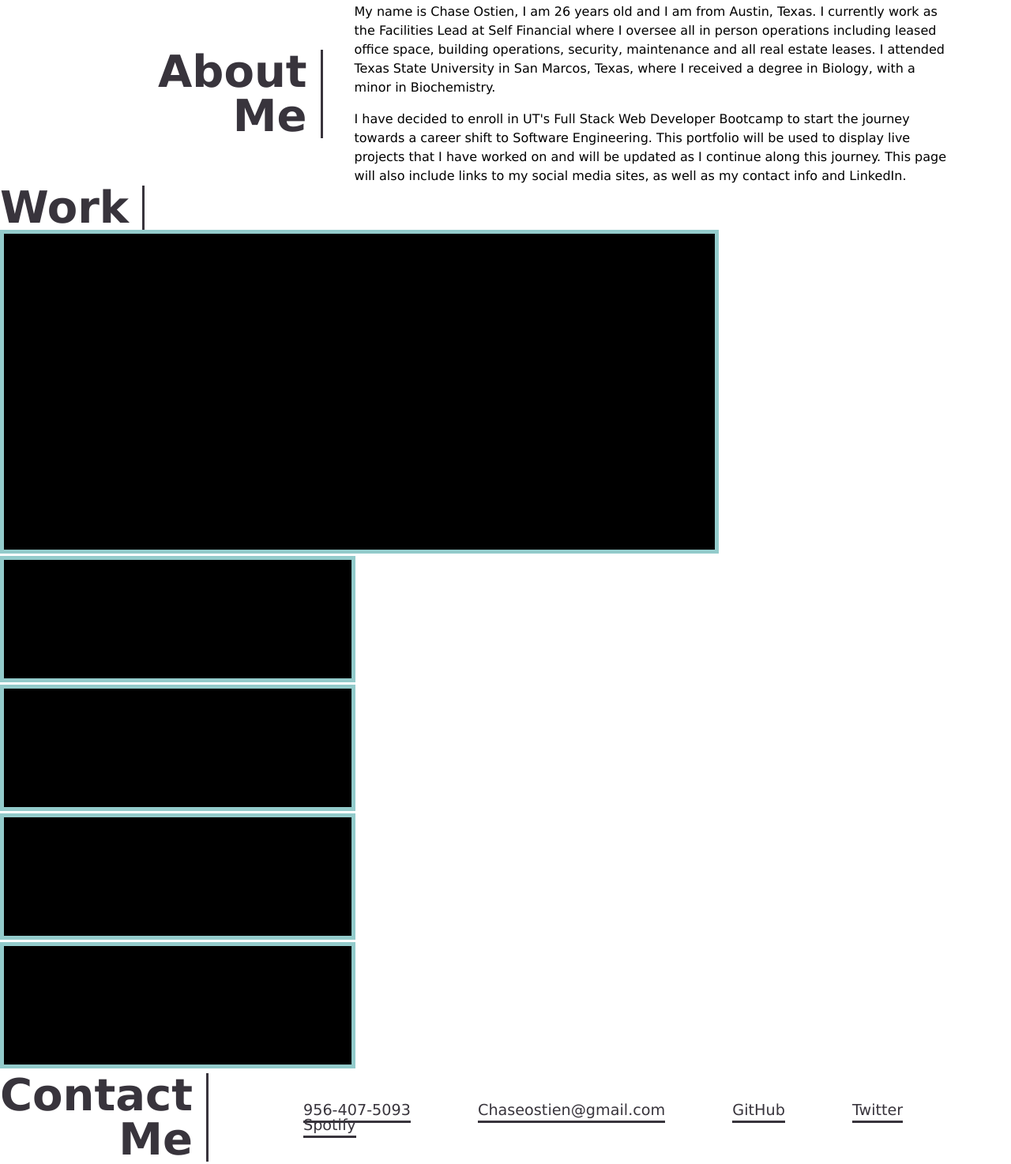
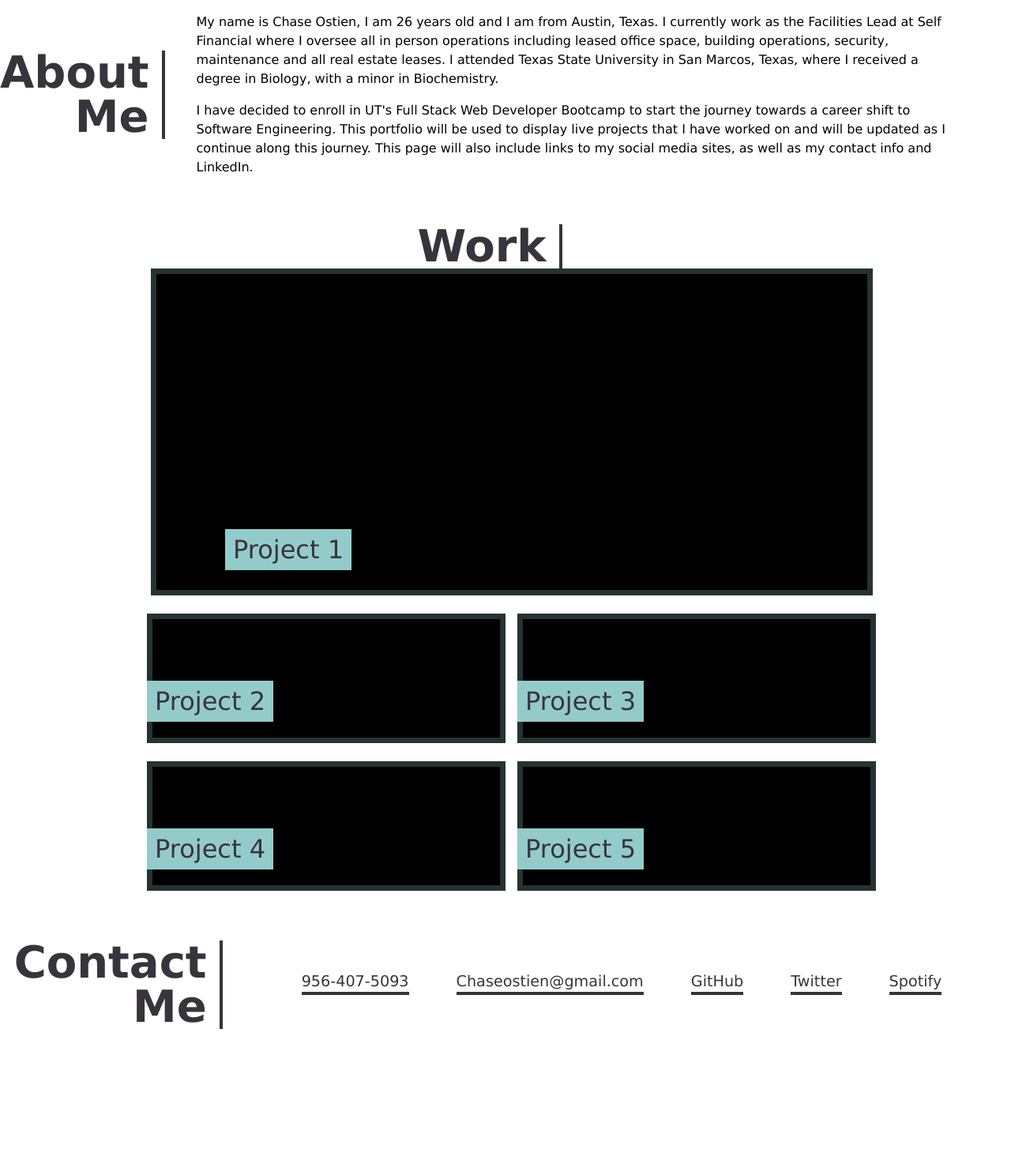
Before and after one commit to ChaseOstien/Dev-Portfolio, a plain HTML site: page index.html in a window 1280 px wide. Shown: the part 360-1834 px from the top of the page at 79% size. After the commit the page ends 1713 px from the top, so only its background shows below. Drawn offline with Linux system fonts and the light colour scheme.

Commit message:
Updated CSS and HTML, working on responsive design for webpage

```diff
--- a/assets/reset.css
+++ b/assets/reset.css
@@ -17,9 +17,9 @@ body {
     padding: 0;
 }
 
-h1, h2, h3, {
+/*h1, h2, h3, {
     font-size: 100%;
-}
+}*/
 
 input, select, option, optgroup, textarea, button,
     pre, code {
--- a/assets/style.css
+++ b/assets/style.css
@@ -7,6 +7,7 @@
 body {
     display: flex;
     flex-direction: column;
+    max-width: 200rem;
     font-family: 'Lucida Sans', 'Lucida Sans Regular', 'Lucida Grande', 'Lucida Sans Unicode', Geneva, Verdana, sans-serif;
 }
 
@@ -14,13 +15,13 @@ body {
     display: flex;
     justify-content: space-between;
     align-items: center;
-    padding: .5%;
+    padding: 1%;
     background-color: var(--gray);
-
+    min-height: fit-content;
 }
 
 .header h1 {
-    font-size: 250%;
+    font-size: 2.5rem;
     background-color: var(--light-blue);
     padding: 10px 10px 10px 50px;
     color: var(--gray);
@@ -32,12 +33,13 @@ body {
     justify-content: space-between;
     margin-right: 50px;
     font-size: larger;
-    min-width: 300px;
+    max-width: 200rem;
 }
 
 nav ul {
     list-style-type: none;
     justify-content: space-between;
+    padding-top: 1rem;
 }
 
 nav li {
@@ -57,8 +59,8 @@ nav li {
     background-image: url(./images/Background-Image3.png);
     background-size: cover;
     background-position: center;
-    height: 250px;
-    width: 100%;
+    min-height: 250px;
+    max-width: 200rem;
     margin-bottom: 20px;
 }
 
@@ -84,34 +86,13 @@ nav li {
     display: flex;
     justify-content: center;
     align-items: center;
-    margin-left: 200px;
+    margin: auto;
     margin-top: 20px;
+    margin-bottom: 20px;
+    max-width: 100%;
 }
 
-.aboutme-content p {
-    line-height: 1.5;
-}
-
-.work-content {
-
-}
-
-.large {
-    border: 5px solid var(--light-blue);
-}
-
-.small {
-    border: 5px solid var(--light-blue);
-}
-
-.contact-me {
-    display: flex;
-    font-family: 'Lucida Sans', 'Lucida Sans Regular', 'Lucida Grande', 'Lucida Sans Unicode', Geneva, Verdana, sans-serif;
-    justify-content: center;
-    align-items: center;
-}
-
-.section-title {
+.section-title-1 {
     position: relative;
     color: var(--gray);
     font-size: 175%;
@@ -121,31 +102,200 @@ nav li {
     margin-right: 40px;
 }
 
-.section-title h2 {
+.section-title-1 h2 {
     font-size: 200%;
 }
 
-.section-title::before {
+.section-title-1::before {
     content: "";
     position: absolute;
     top: 0;
     right: 0;
-    width: 3px;
+    width: 4px;
+    bottom: 0;
+    background-color: var(--gray);
+    }
+
+.aboutme-content p {
+    line-height: 1.5;
+    width: auto;
+}
+
+.work {
+    display: flex;
+    flex-wrap: wrap;
+    justify-content: center;
+    margin: auto;
+    margin-bottom: 40px;
+    margin-top: 40px;
+    max-width: 100%;
+}
+
+.section-title-2 {
+    position: relative;
+    color: var(--gray);
+    font-size: 175%;
+    padding-right: 20px;
+    inline-size: min-content;
+    text-align: right;
+    margin-right: 40px;
+}
+
+.section-title-2 h2 {
+    font-size: 200%;
+}
+
+.section-title-2::before {
+    content: "";
+    position: absolute;
+    top: 0;
+    right: 0;
+    width: 4px;
+    bottom: 0;
+    background-color: var(--gray);
+    }
+
+/*.content {
+    flex: .5;
+}*/
+
+.large-image {
+    flex-basis: 100%;
+    text-align: center;
+    margin-left: 15px;
+    max-width: 200rem;
+    position: relative;
+    cursor: pointer;
+}
+
+/*.large-image:hover {
+    filter: brightness(100%);
+
+}*/
+
+.large-image img {
+    border: 7px solid var(--light-blue);
+    max-width: 80%;
+    height: auto;
+}
+
+#large {
+    filter: brightness(25%);
+    transition: filter 0.5s ease;
+}
+
+#large:hover {
+    filter: brightness(100%);
+}
+
+.label1 {
+    background-color: var(--light-blue);
+    font-size: 200%;
+    color: var(--gray);
+    position: absolute;
+    padding: 10px;
+    top: 0;
+    margin-top: 330px;
+    margin-left: 270px;
+    z-index: 1;
+}
+
+.label2 {
+    background-color: var(--light-blue);
+    font-size: 200%;
+    color: var(--gray);
+    position: absolute;
+    padding: 10px;
+    top: 0;
+    margin-top: 85px;
+    margin-left: 0px;
+    z-index: 1;
+}
+
+.row {
+    display: flex;
+    justify-content: center;
+    flex-basis: 51%;
+    margin-top: 20px;
+    max-width: 100%;
+    position: relative;
+}
+
+.small-image {
+    flex-basis: 50%;
+    text-align: center;
+    margin-left: 15px;
+    max-width: 200rem;
+    height: auto;
+}
+
+.small-image img {
+    border: 7px solid var(--light-blue);
+    filter: brightness(25%);
+    transition: filter 0.5s ease;
+
+}
+
+.small-image img:hover {
+    filter: brightness(100%);
+}
+
+.contact-me {
+    display: flex;
+    font-family: 'Lucida Sans', 'Lucida Sans Regular', 'Lucida Grande', 'Lucida Sans Unicode', Geneva, Verdana, sans-serif;
+    justify-content: center;
+    align-items: center;
+    margin: auto;
+    margin-top: 20px;
+    max-width: 100%;
+    margin-bottom: 50px;
+}
+
+.section-title-3 {
+    position: relative;
+    color: var(--gray);
+    font-size: 175%;
+    padding-right: 20px;
+    inline-size: min-content;
+    text-align: right;
+    margin-right: 30px;
+}
+
+.section-title-3 h2 {
+    font-size: 200%;
+}
+
+.section-title-3::before {
+    content: "";
+    position: absolute;
+    top: 0;
+    right: 0;
+    width: 4px;
     bottom: 0;
     background-color: var(--gray);
     }
 
 .contact-info {
     margin: 40px;
+    display: flex;
+    flex-wrap: wrap;
+    justify-content: space-between;
 }
 
 .contact-info a {
     text-decoration: none;
     font-weight: 175%;
     font-size: larger;
-    border-bottom: 3px solid;
-    padding-bottom: 2px;
-    margin-right: 40px;
-    margin-left: 40px;
+    border-bottom: 4px solid;
+    padding-bottom: 4px;
+    margin-right: 30px;
+    margin-left: 30px;
     color: var(--gray);
 }
+
+@media screen and (max-width: 900px) {
+    header, body, footer, nav, .row {
+        flex-direction: column;
+        column-count: 1;
+    }
+}
--- a/index.html
+++ b/index.html
@@ -38,7 +38,7 @@
             </div>
         </section>
         <section id="about-me" class="about-me">
-            <div class="section-title">
+            <div class="section-title-1">
                 <h2>About Me</h2>
             </div>
             <div class="aboutme-content">
@@ -48,35 +48,47 @@
             </div>
         </section>
         <section id="work" class="work">
-            <div class="section-title">
+            <div class="section-title-2">
                 <h2>Work</h2>
             </div>
-            <div class="work-content">
-                <div class="image-large">
-                    <img class ="large" src="./assets/images/Large-placeholder.png" alt="black placeholder image with no content">
-                    <h4 class = project-titles><!--Project title.--></h4>
+                <div class="large-image">
+                    <a href="https://github.com/ChaseOstien"><img id="large" src="./assets/images/Large-placeholder.png" alt="black placeholder image with no content"></a>
+                <div class="label1">
+                <p>Project 1</p>
                 </div>
-                <div class="image-small">
-                    <img class ="small" src="./assets/images/Placeholder.png" alt="black placeholder image with no content">
-                    <h4 class = project-titles><!--Project title.--></h4>
                 </div>
-                <div class="image-small">
-                    <img class ="small" src="./assets/images/Placeholder.png" alt="black placeholder image with no content">
-                    <h4 class = project-titles><!--Project title.--></h4>
+                <div class="row">
+                    <div class="small-image">
+                        <a href="https://github.com/ChaseOstien"> <img id="small" src="./assets/images/Placeholder.png" alt="black placeholder image with no content"></a>
+                        <div class="label2">
+                            <p>Project 2</p>
+                        </div>
                 </div>
-                <div class="image-small">
-                    <img class ="small" src="./assets/images/Placeholder.png" alt="black placeholder image with no content">
-                    <h4 class = project-titles><!--Project title.--></h4>
+                    <div class="small-image">
+                        <a href="https://github.com/ChaseOstien"><img src="./assets/images/Placeholder.png" alt="black placeholder image with no content"></a>
+                        <div class="label2">
+                            <p>Project 3</p>
+                        </div>
+                    </div>
                 </div>
-                <div class="image-small">
-                    <img class ="small" src="./assets/images/Placeholder.png" alt="black placeholder image with no content">
-                    <h4 class = project-titles><!--Project title.--></h4>
+                <div class="row">
+                    <div class="small-image">
+                        <a href="https://github.com/ChaseOstien"> <img src="./assets/images/Placeholder.png" alt="black placeholder image with no content"></a>
+                        <div class="label2">
+                        <p>Project 4</p>
+                        </div>
+                    </div>
+                    <div class="small-image">
+                        <a href="https://github.com/ChaseOstien"><img src="./assets/images/Placeholder.png" alt="black placeholder image with no content"></a>
+                    <div class="label2">
+                        <p>Project 5</p>
+                    </div>
                 </div>
             </div>
         </section>
     </body>
     <footer id="contact-me" class="contact-me">
-        <div class="section-title">
+        <div class="section-title-3">
             <h2>Contact Me</h2>
         </div>
         <div class="contact-info">
```
